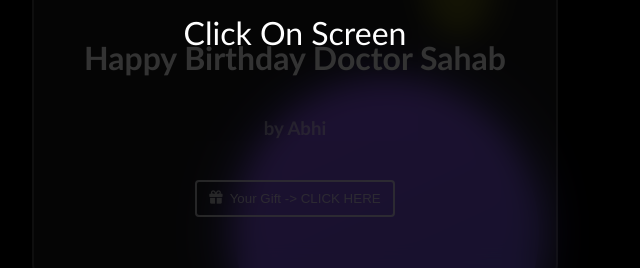
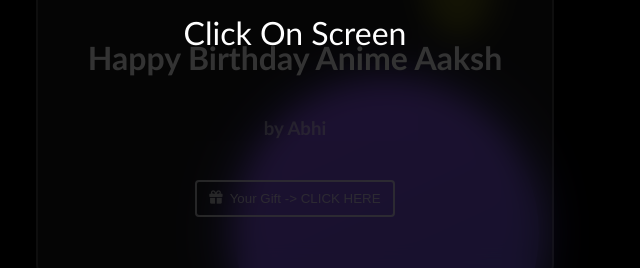
Before and after one commit to Abhisii/birthday_2-, a plain HTML site: page index.html in a window 1280 px wide. Shown: the part 368-636 px from the top of the page, 345-985 px from the left. Drawn offline with Linux system fonts and the light colour scheme.

Commit message:
Update index.html
aakash ka birthday

```diff
--- a/index.html
+++ b/index.html
@@ -39,7 +39,7 @@
 
         <!-- Heading -->
         <div class="userName">
-          <h2>Happy Birthday Doctor Sahab</h2>
+          <h2>Happy Birthday Anime Aaksh</h2>
         </div>
 
         <!-- designation  -->
```
